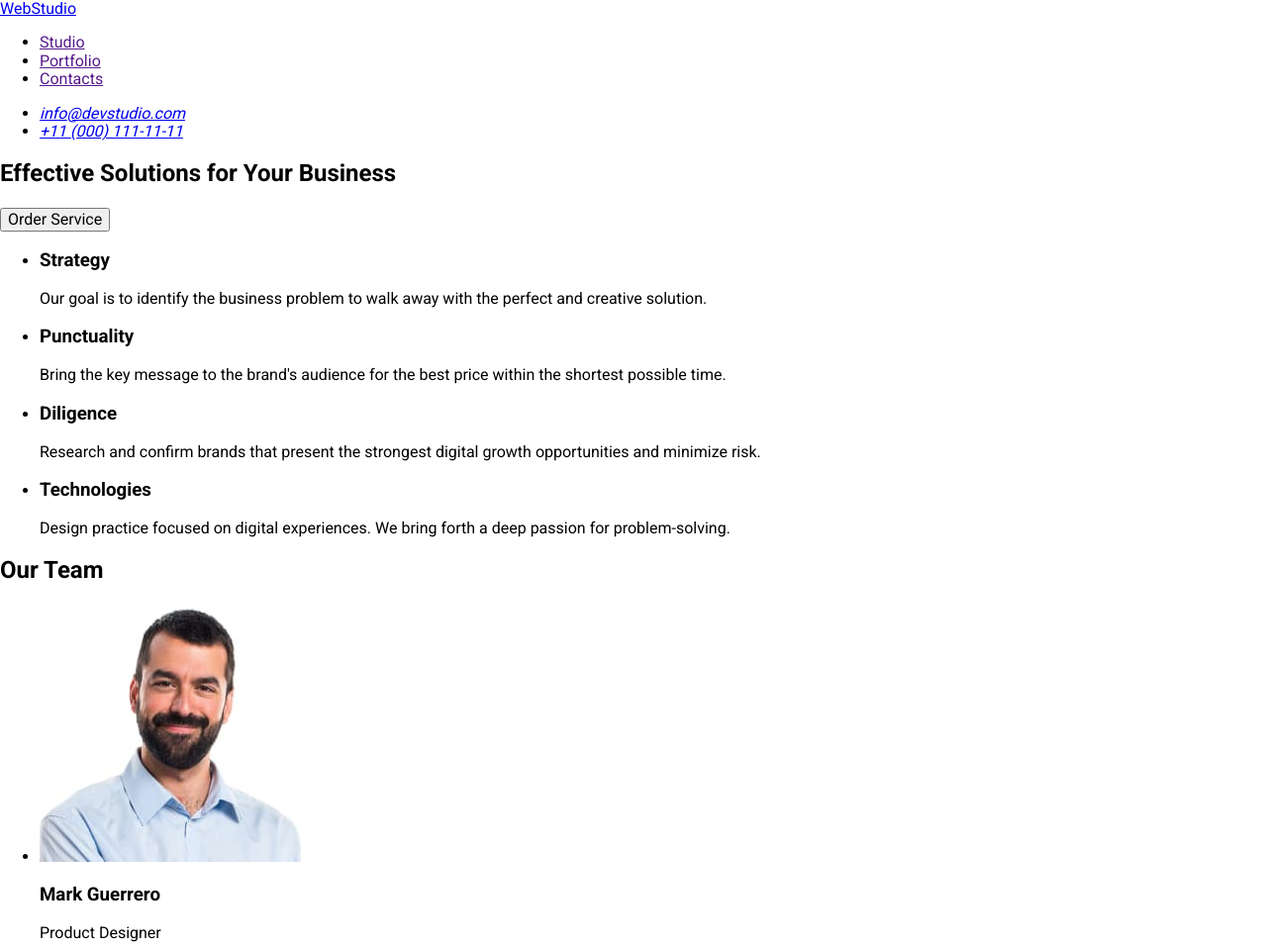
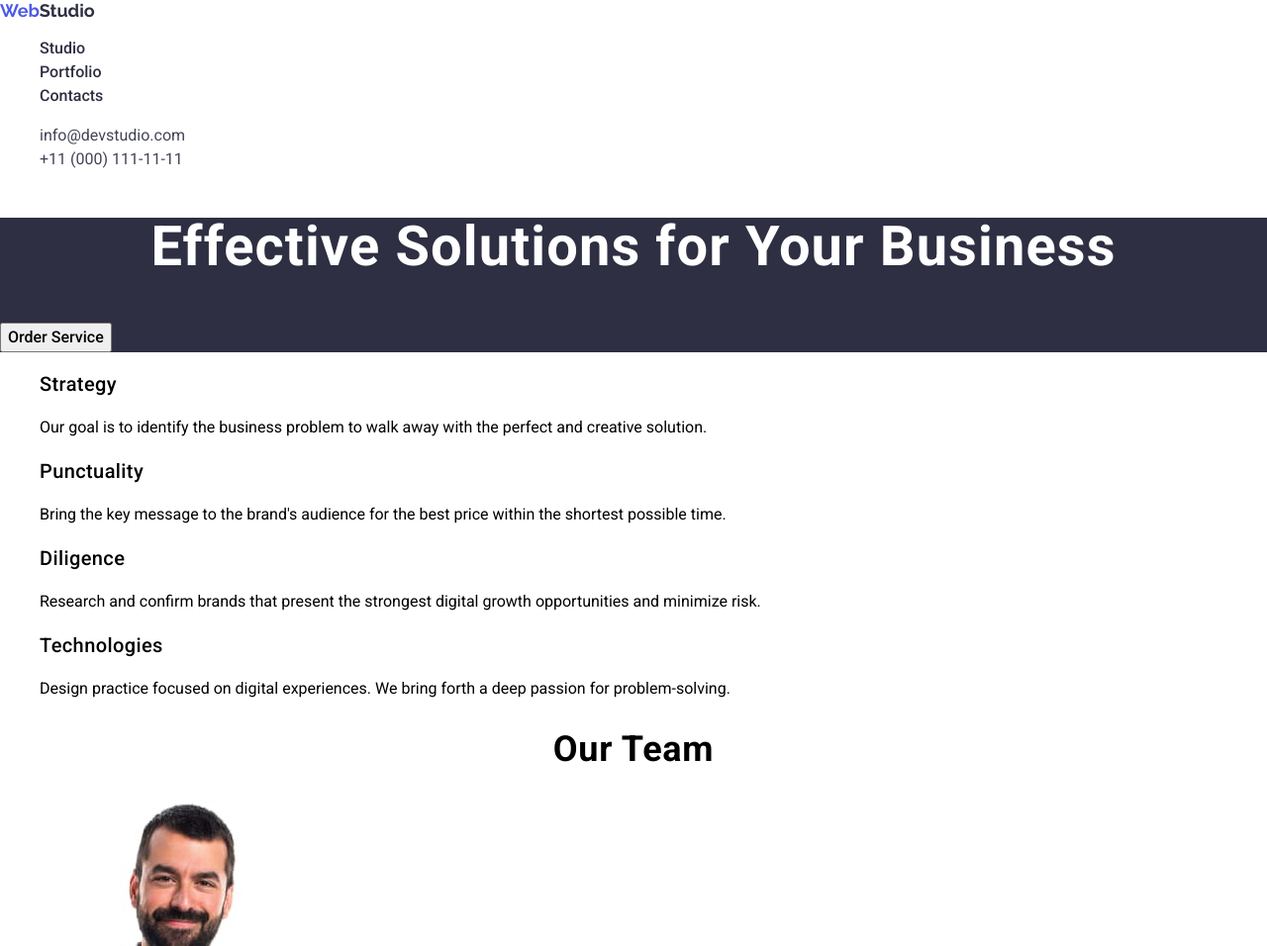
Before and after one commit to Natalina686/goit-markup-hw-02, a plain HTML site: page index.html in a window 1280 px wide. Shown: the top 956 px of the page at 99% size. Drawn offline with nearby package versions, Linux system fonts and the light colour scheme.

Commit message:
added styles in navi

```diff
--- a/css/styles.css
+++ b/css/styles.css
@@ -3,51 +3,161 @@ body {
 
 }
 
-.nav-list {
+a {
+  text-decoration: none;
+  font-style: normal;
 }
+
+ul {
+  list-style-type: none;
+}
+
+.origin-logo {
+  color: #4D5AE5;
+  ;
+}
+
+.logo-link {
+  font-family: "Raleway", sans-serif;
+  font-weight: 700;
+  font-size: 18px;
+  line-height: 1.17;
+  color: #2E2F42;
+
+}
+
+.nav-list a {
+    color: #2E2F42; /* Колір для посилань у навігаційному меню */
+}
+
+.nav-list a:hover,
+.nav-list a:hover {
+  color: #404BBF;
+}
+
+.nav-list a:active {
+  color: #404BBF;
+  text-decoration: underline;
+}
+
 .nav-list-item {
+  font-weight: 500;
+  line-height: 1.5;
+
 }
-.address-list {
+
+.address-list a{
+  color: #434455;
+
 }
+
+.address-list a:hover,
+.address-list a:hover {
+  color: #404BBF;
+
+}
+
 .address-list-item {
+  line-height: 1.5;
 }
+
 .hero-section {
+  background-color: #2E2F42;
 }
+
 .hero-section-title {
+font-size: 56px;
+line-height: 1.07;
+letter-spacing: 0.02em;
+text-align: center;
+color: #FFFFFF;
 }
+
 .hero-section-button {
+  font-weight: 500;
+  line-height: 1.5;
+  text-align: center;
 }
-.benefits {
+/*.benefits {
 }
 .benefits-list {
 }
 .benefits-item {
-}
+}*/
 .benefits-title {
+font-size: 20px;
+font-weight: 500;
+line-height: 1.2;
+letter-spacing: 0.02em;
+text-align: left;
+
 }
 .benefits-desc {
+  line-height: 1.5;
 }
-.team-section {
+
+/*.team-section {
+}*/
+
+.team-section-title {
+
+font-size: 36px;
+line-height: 1.11;
+letter-spacing: 0.02em;
+text-align: center;
 }
-.team-section-title {
-}
+
+/*
 .team-section-list {
 }
 .team-section-item {
+}*/
+
+.team-section-foto-title {
+font-size: 20px;
+font-weight: 500;
+line-height: 1.2;
+letter-spacing: 0.02em;
+text-align: center;
 }
-.team-section-foto-title {
+.team-section-item .foto-desc {
+  line-height: 1.5;
+  text-align: center;
+
 }
-.foto-desc {
+/*.portfolio {
+}*/
+.portfolio-title {
+font-size: 36px;
+line-height: 1.11;
+letter-spacing: 0.02em;
+text-align: center;
 }
-.portfolio {
-}
-.portfolio-title {
-}
-.portfolio-list {
+
+/*.portfolio-list {
 }
 .portfolio-item {
+}*/
+
+.portfolio-foto-title {
+font-size: 20px;
+font-weight: 500;
+line-height: 1.2;
+letter-spacing: 0.02em;
+text-align: left;
 }
-.portfolio-foto-title {
+
+.foto-desc {
+  line-height: 1.5;
+  text-align: left;
 }
+
+.white-logo {
+  color: #F4F4FD;
+}
+
 .footer-desc {
+  line-height: 1.5;
+  text-align: left;
+
 }
--- a/index.html
+++ b/index.html
@@ -14,7 +14,7 @@
 <body>
     <header>
         <nav>
-            <a href="./index.html">WebStudio</a>
+            <a class="logo-link" href="./index.html"><span class="origin-logo">Web</span>Studio</a>
             <ul class="nav-list">
                 <li class="nav-list-item"><a href="">Studio</a></li>
                 <li class="nav-list-item"><a href="">Portfolio</a></li>
@@ -120,7 +120,7 @@
     </main>
     <!-- Футер -->
     <footer>
-            <a href="./index.html">WebStudio</a>
+            <a class="logo-link" href="./index.html"><span class="origin-logo">Web</span><span class="white-logo">Studio</span></a>
 
             <p class="footer-desc">Increase the flow of customers and sales for your business with digital marketing & growth solutions.</p>
     </footer>
```
